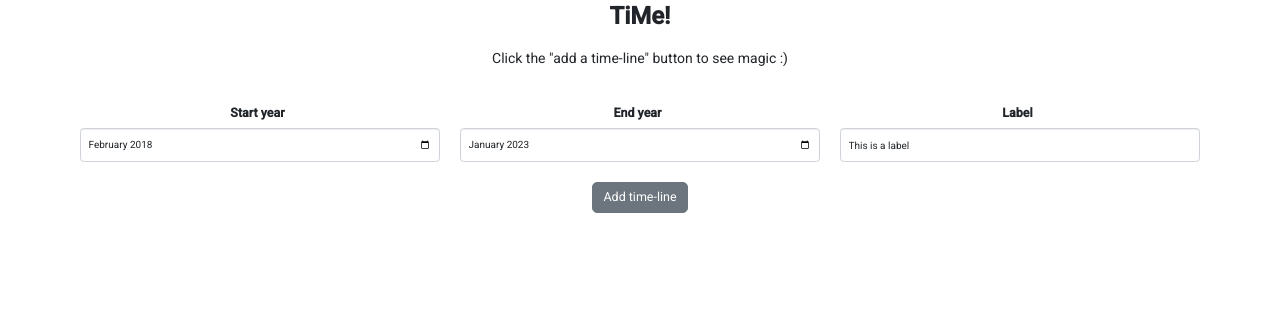
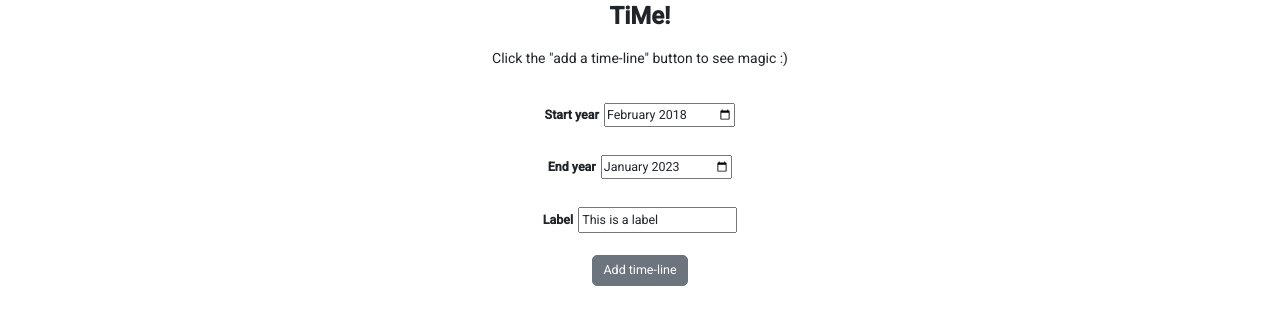
Before and after one commit to agalliani/angular-timeline, an Angular app: page /#/timeline in a window 1280 px wide. Shown: the top 324 px of the page. Built offline with nearby package versions, Linux system fonts and the light colour scheme.

Commit message:
prova modifica input

```diff
--- a/src/app/app-routing.module.ts
+++ b/src/app/app-routing.module.ts
@@ -12,7 +12,7 @@ const routes: Routes = [
 ];
 
 @NgModule({
-  imports: [RouterModule.forRoot(routes, {useHash: true})],
+  imports: [RouterModule.forRoot(routes, {useHash: true})], //useHash is mandatory for GitHub pages publishing, otherwise on refresh the user is redirected to 404 page
   exports: [RouterModule]
 })
 export class AppRoutingModule { }
--- a/src/app/components/timeline/timeline.component.html
+++ b/src/app/components/timeline/timeline.component.html
@@ -19,29 +19,28 @@
   <div class="row text-center">
     <form [formGroup]="timelineForm" (ngSubmit)="onSubmit()">
       <div class="row">
-        <div class="col form-group form-control-lg">
+        <div class="col-sm-12 form-group form-control-lg">
           <label for="start">Start year</label>
           <input
             id="start"
-            class="form-control"
+
             type="month"
             formControlName="start"
           />
         </div>
-        <div class="col form-group form-control-lg">
+        <div class="col-sm-12 form-group form-control-lg">
           <label for="end">End year</label>
           <input
             id="end"
-            class="form-control"
+
             type="month"
             formControlName="end"
           />
         </div>
-        <div class="col form-group form-control-lg">
+        <div class="col-sm-12 form-group form-control-lg">
           <label for="label">Label</label>
           <input
             id="label"
-            class="form-control"
             type="text"
             formControlName="label"
             placeholder="Write a description, a title, a job..."
```
